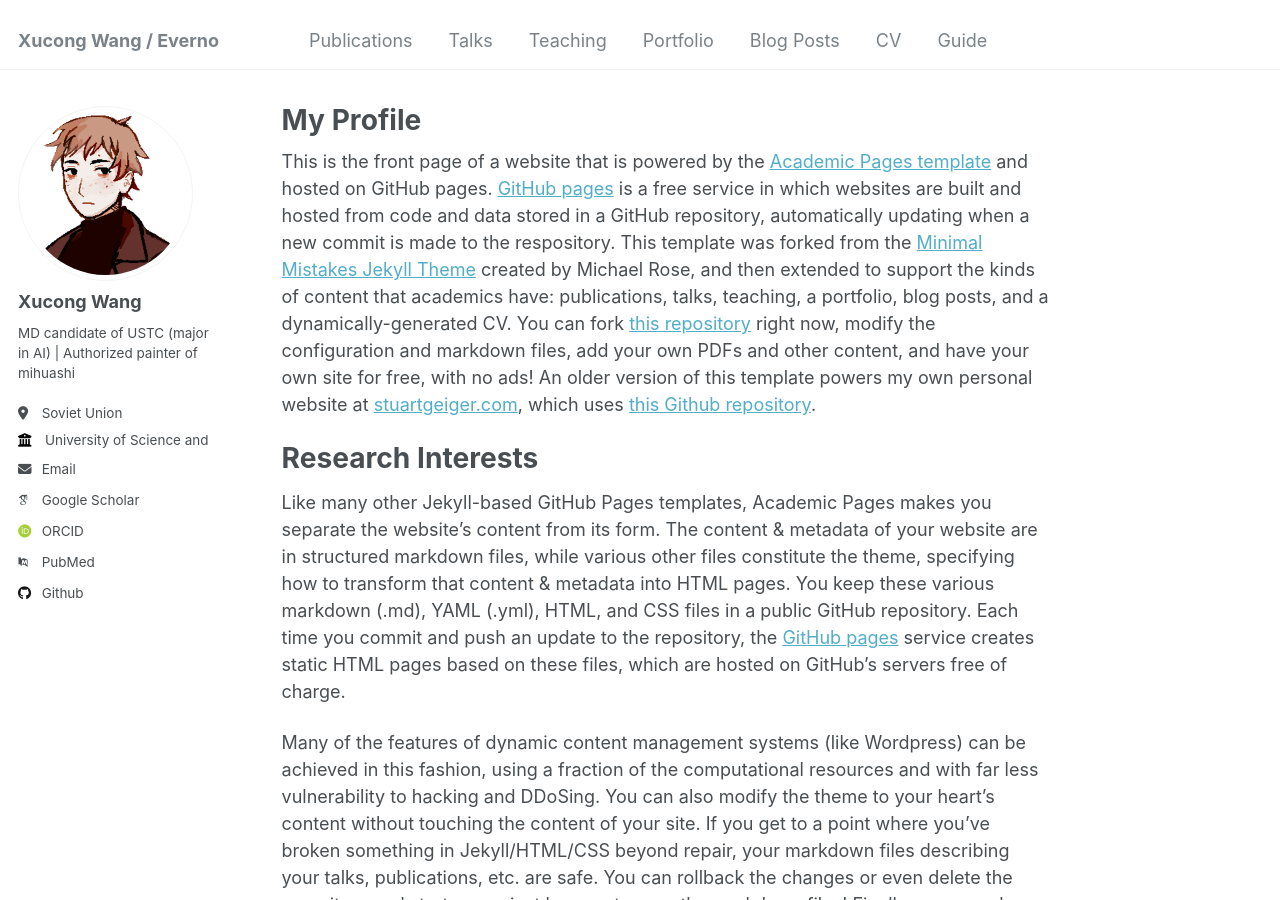
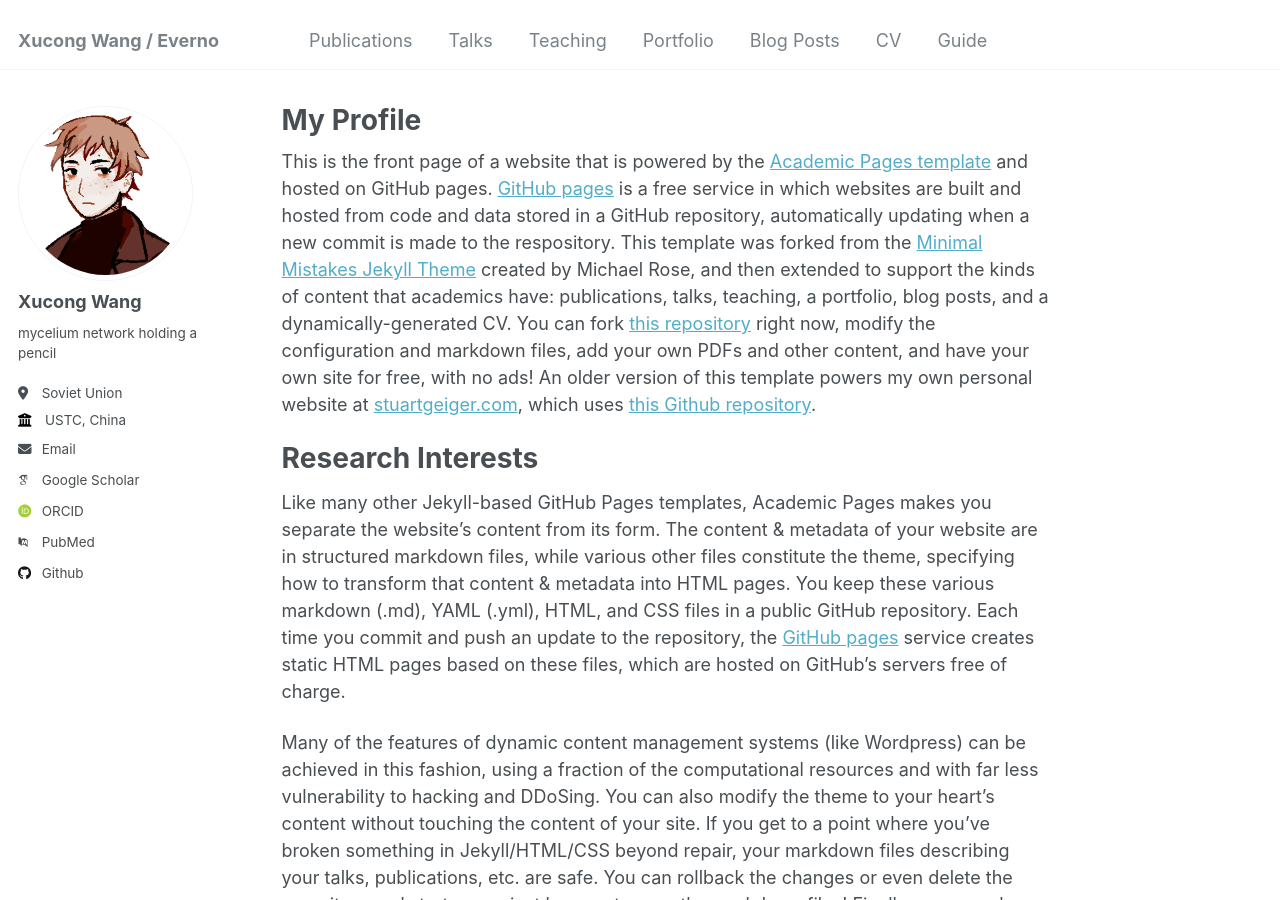
Before and after one commit to asaxuc/asaxuc.github.io, a Jekyll site: the page built from _pages/about.md, in a window 1280 px wide and 900 px high. Built offline with Jekyll 4.4.1, drawn with Linux system fonts in a browser that asks for light colours; some web fonts are replaced.

Commit message:
Update _config.yml
Signed-off-by: xc <asahi_0104@mail.ustc.edu.cn>

```diff
--- a/_config.yml
+++ b/_config.yml
@@ -24,11 +24,11 @@
   avatar           : "profile.png"
   name             : "Xucong Wang"
   pronouns         : # example: "she/her"
-  bio              : "MD candidate of USTC (major in AI) | Authorized painter of mihuashi"
+  bio              : "mycelium network holding a pencil"
   location         : "Soviet Union"
-  employer         : "University of Science and Technology, China"
+  employer         : "USTC, China"
   uri              : # URL
-  email            : "xuco@mail.ustc.edu.cn, xucongwang111@outlook.com"
+  email            : "xuco@mail.ustc.edu.cn"
 
   # Academic websites
   arxiv            : # URL - Update with the correct link to your profile
```
